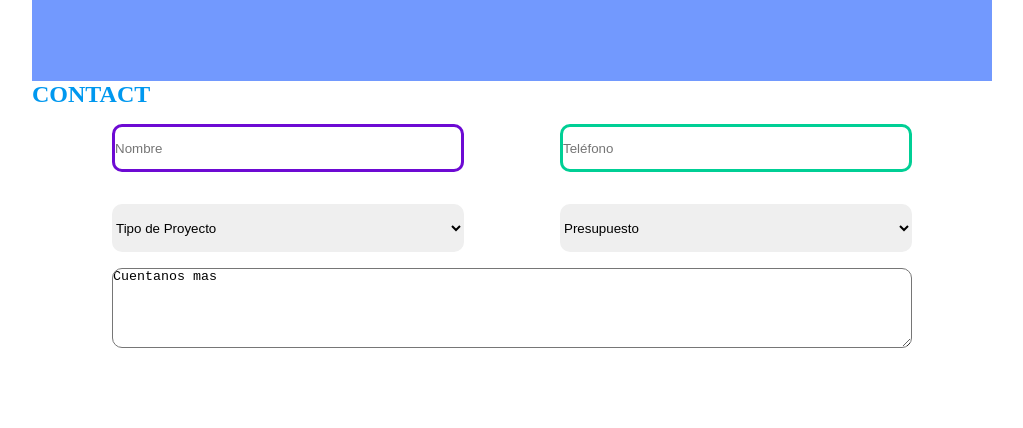
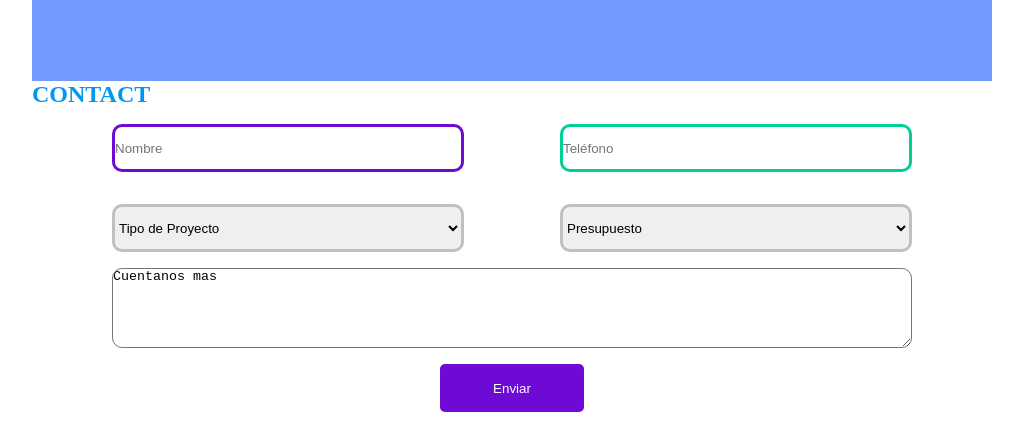
Before and after one commit to DSdaniel-sv/reto-grupal-new, a plain HTML site: page index.html in a window 1280 px wide. Shown: the part 1612-2040 px from the top of the page, without its empty margins (128-1151 px from the left). Before the commit the page ends 1960 px from the top, so only its background shows below. Drawn offline with Linux system fonts and the light colour scheme.

Commit message:
cambio-contacto-css

```diff
--- a/css/main.css
+++ b/css/main.css
@@ -275,6 +275,7 @@ a {
   border: solid #00CF95;
 }
 
+
 .container-slot-2{
   display: flex;
   justify-content: space-evenly;
@@ -283,7 +284,7 @@ a {
 
 .container-slot-2 select{
   padding-right:13rem;
-  border: #C0C0C0;
+  border: solid #C0C0C0;
   border-radius: 10px;
   margin: 1rem;
   height: 3rem;
--- a/index.html
+++ b/index.html
@@ -120,6 +120,11 @@
         <textarea name="comentarios" rows="10" cols="40">Cuentanos mas</textarea>
         </div>
 
+        <div class="container-btn">
+          <button class="btn-slot" type="submit">Enviar</button>
+        </div>
+
+
         </div>
 
       </section>
```
